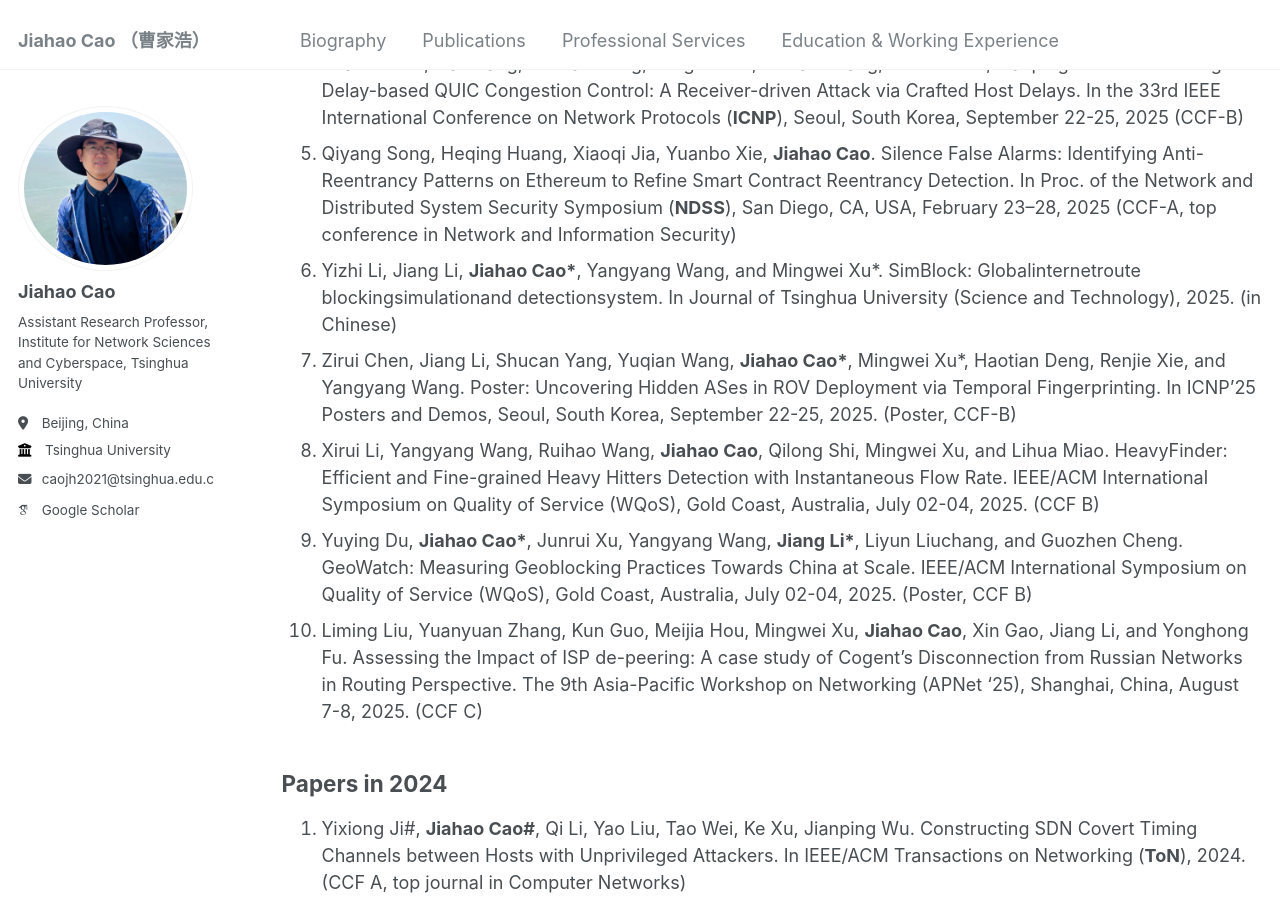
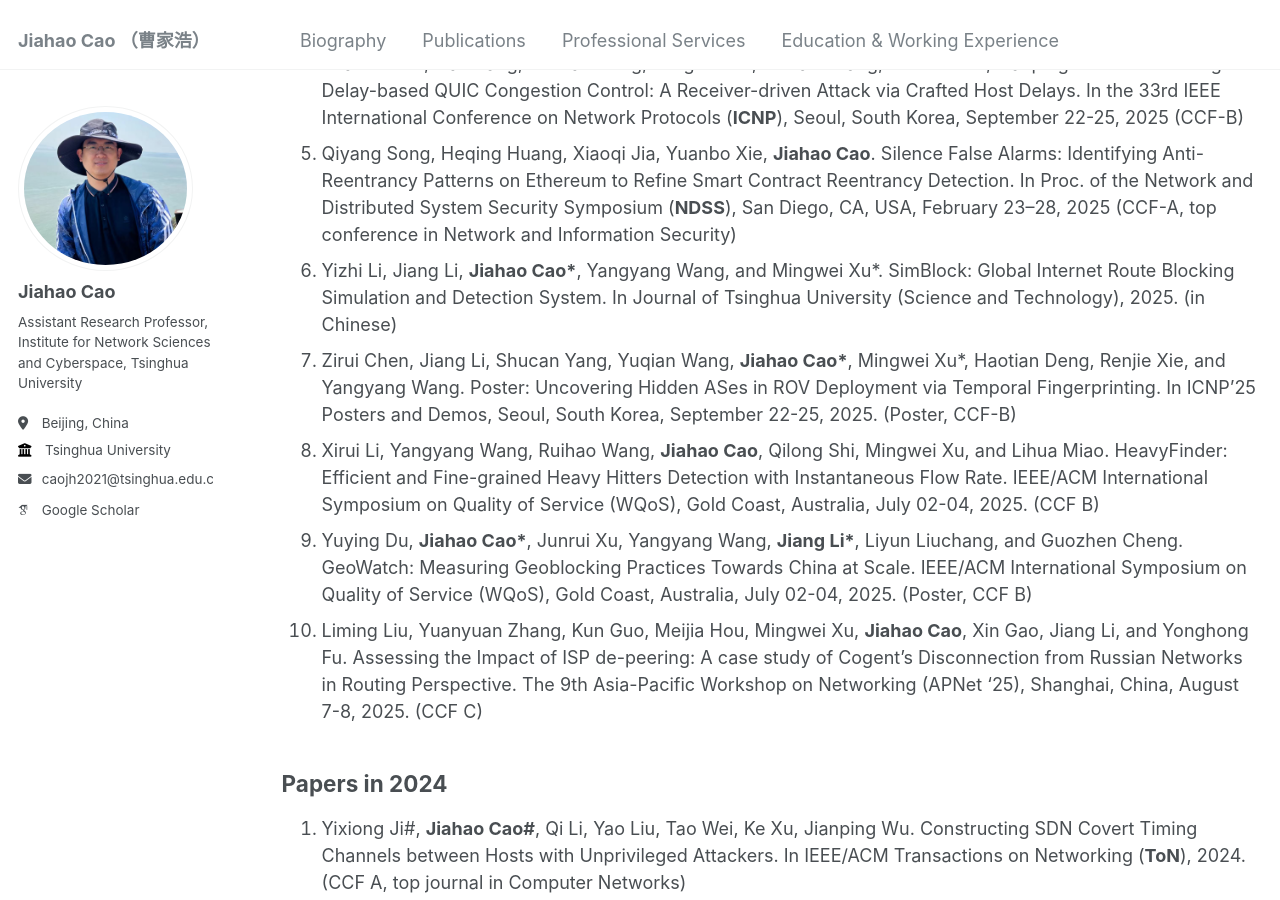
Before and after one commit to caojh15/caojh15.github.io, a Jekyll site: the page built from _pages/publications.md, in a window 1280 px wide and 900 px high, scrolled down 2118 px. Built offline with Jekyll 4.4.1, drawn with Linux system fonts in a browser that asks for light colours; some web fonts are replaced.

Commit message:
Update publications.md

```diff
--- a/_pages/publications.md
+++ b/_pages/publications.md
@@ -28,7 +28,7 @@ Structural Awareness. In SIGCOMM Posters and Demos, Coimbra, Portugal, September
 3. Xuejiao Luo, Pengcheng Wei, Wenyin Liu*, **Jiahao Cao\***, Jiang Li, and Binbin Chen. GM-BFD: A Generalizable Multi-view Framework for Botnet Flow Detection. IEEE International Conference on Computer Communications (**INFOCOM**), London, United Kingdom, May 19-22, 2025. (CCF A, top conference in Computer Networks)
 4. Shaorui Ren, Jia Zhang, Enhuan Dong, Mingwei Xu, Yixuan Zhang, **Jiahao Cao**, Jianping Wu. Undermining Delay-based QUIC Congestion Control: A Receiver-driven Attack via Crafted Host Delays. In the 33rd IEEE International Conference on Network Protocols (**ICNP**), Seoul, South Korea, September 22-25, 2025 (CCF-B)
 5. Qiyang Song, Heqing Huang, Xiaoqi Jia, Yuanbo Xie, **Jiahao Cao**. Silence False Alarms: Identifying Anti-Reentrancy Patterns on Ethereum to Refine Smart Contract Reentrancy Detection. In Proc. of the Network and Distributed System Security Symposium  (**NDSS**), San Diego, CA, USA, February 23–28, 2025 (CCF-A, top conference in Network and Information Security)
-6. Yizhi Li, Jiang Li, **Jiahao Cao\***, Yangyang Wang, and Mingwei Xu*. SimBlock: Globalinternetroute blockingsimulationand detectionsystem. In Journal of Tsinghua University (Science and Technology), 2025. (in Chinese)
+6. Yizhi Li, Jiang Li, **Jiahao Cao\***, Yangyang Wang, and Mingwei Xu*. SimBlock: Global Internet Route Blocking Simulation and Detection System. In Journal of Tsinghua University (Science and Technology), 2025. (in Chinese)
 7. Zirui Chen, Jiang Li, Shucan Yang, Yuqian Wang, **Jiahao Cao\***, Mingwei Xu*, Haotian Deng, Renjie Xie, and Yangyang Wang. Poster: Uncovering Hidden ASes in ROV Deployment via Temporal Fingerprinting. In ICNP'25 Posters and Demos, Seoul, South Korea, September 22-25, 2025. (Poster, CCF-B)
 8. Xirui Li, Yangyang Wang, Ruihao Wang, **Jiahao Cao**, Qilong Shi, Mingwei Xu, and Lihua Miao. HeavyFinder: Efficient and Fine-grained Heavy Hitters Detection with Instantaneous Flow Rate. IEEE/ACM International Symposium on Quality of Service (WQoS), Gold Coast, Australia, July 02-04, 2025. (CCF B)
 9. Yuying Du, **Jiahao Cao\***, Junrui Xu, Yangyang Wang, **Jiang Li\***, Liyun Liuchang, and Guozhen Cheng. GeoWatch: Measuring Geoblocking Practices Towards China at Scale. IEEE/ACM International Symposium on Quality of Service (WQoS), Gold Coast, Australia, July 02-04, 2025. (Poster, CCF B)
```
